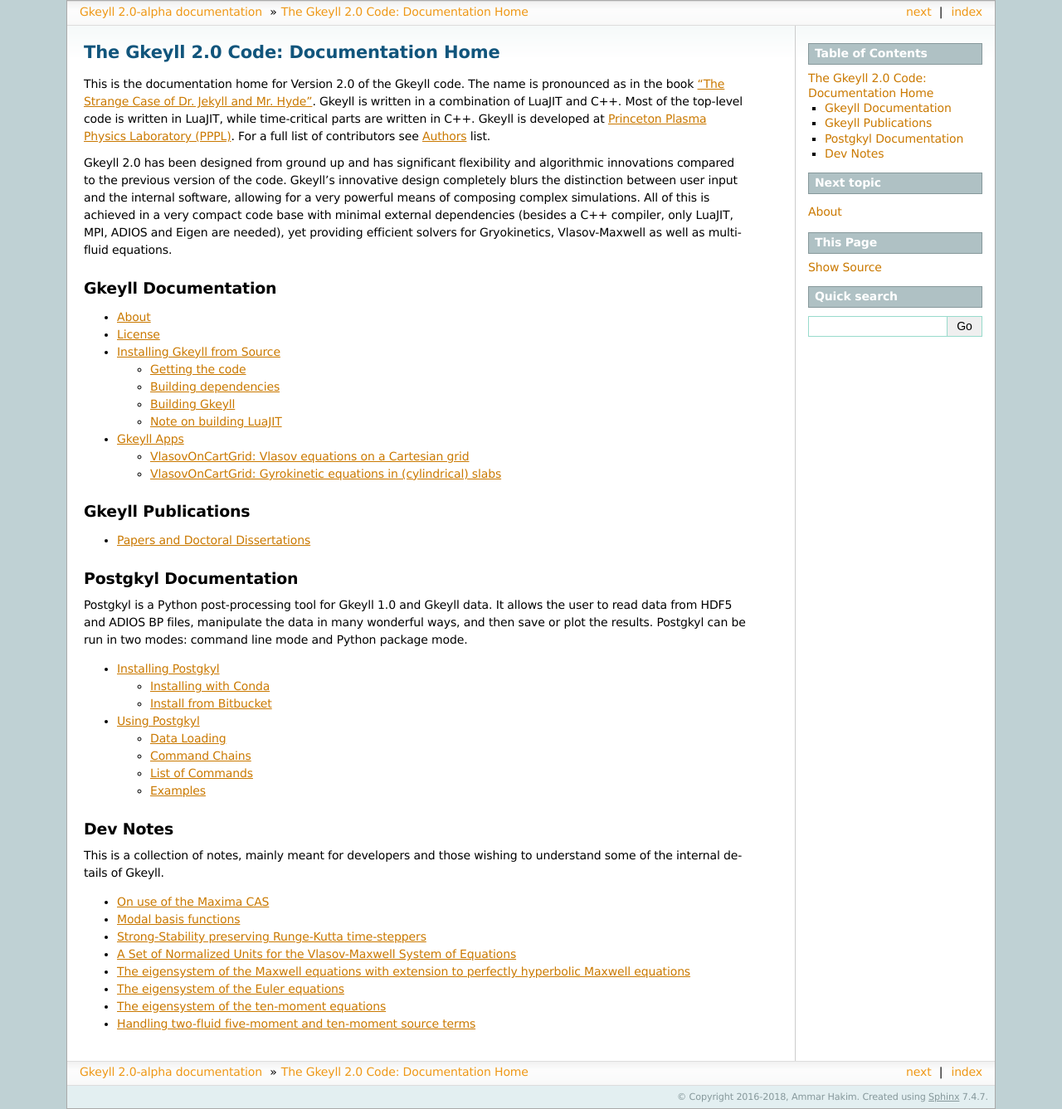
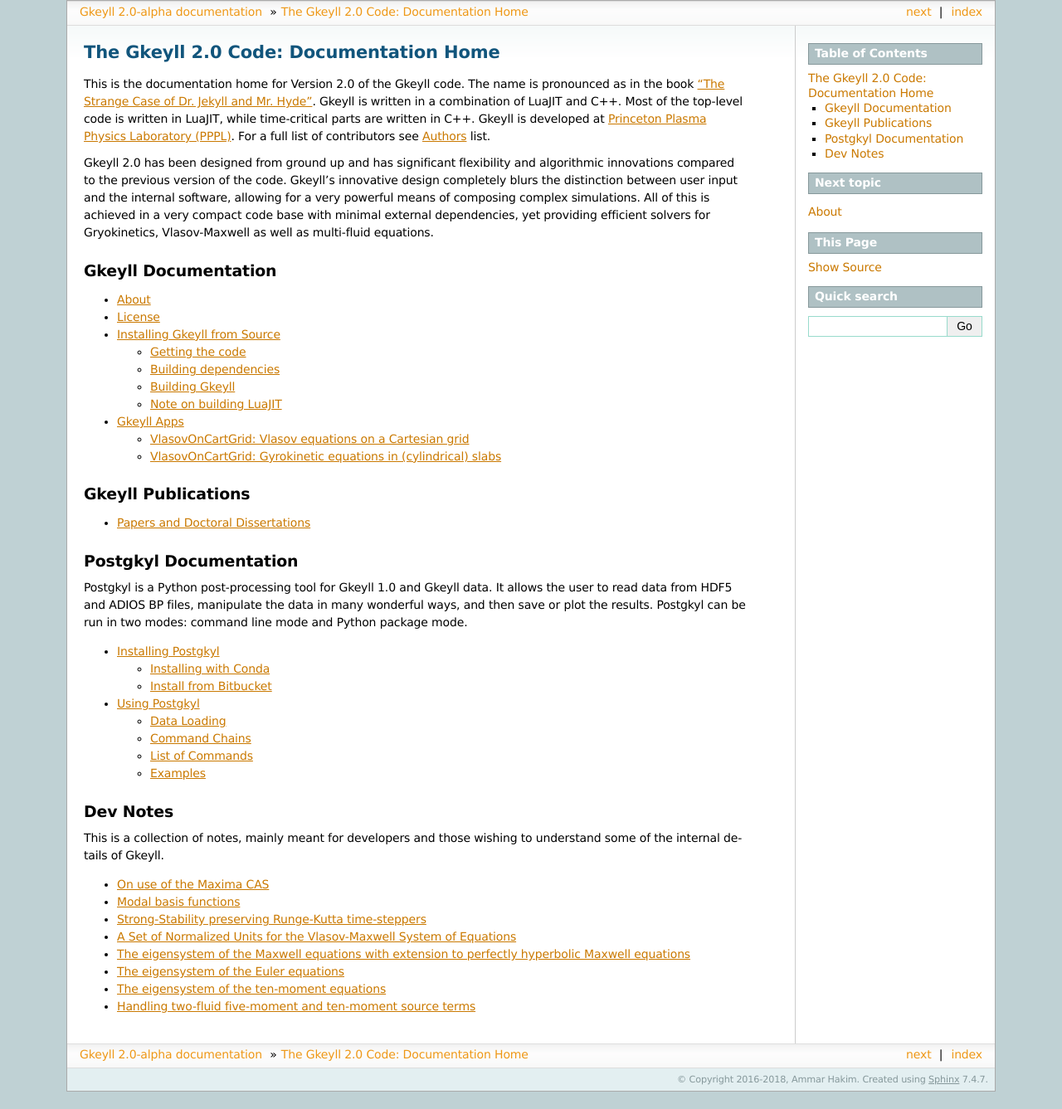
Before and after one commit to ammarhakim/gkyl-doc, a Sphinx documentation site: the page built from source/index.rst, in a window 1280 px wide. Shown: the whole page at 83% size. Built offline with Sphinx 7.4.7, drawn with Linux system fonts in a browser that asks for light colours; after the commit the page ends 1316 px from its top, so only the background shows below that.

Commit message:
Mods to intro section of docs

```diff
--- a/source/index.rst
+++ b/source/index.rst
@@ -16,8 +16,7 @@
 distinction between user input and the internal software, allowing for
 a very powerful means of composing complex simulations. All of this is
 achieved in a very compact code base with minimal external
-dependencies (besides a C++ compiler, only LuaJIT, MPI, ADIOS and
-Eigen are needed), yet providing efficient solvers for Gryokinetics,
+dependencies, yet providing efficient solvers for Gryokinetics,
 Vlasov-Maxwell as well as multi-fluid equations.
 
 Gkeyll Documentation
```
